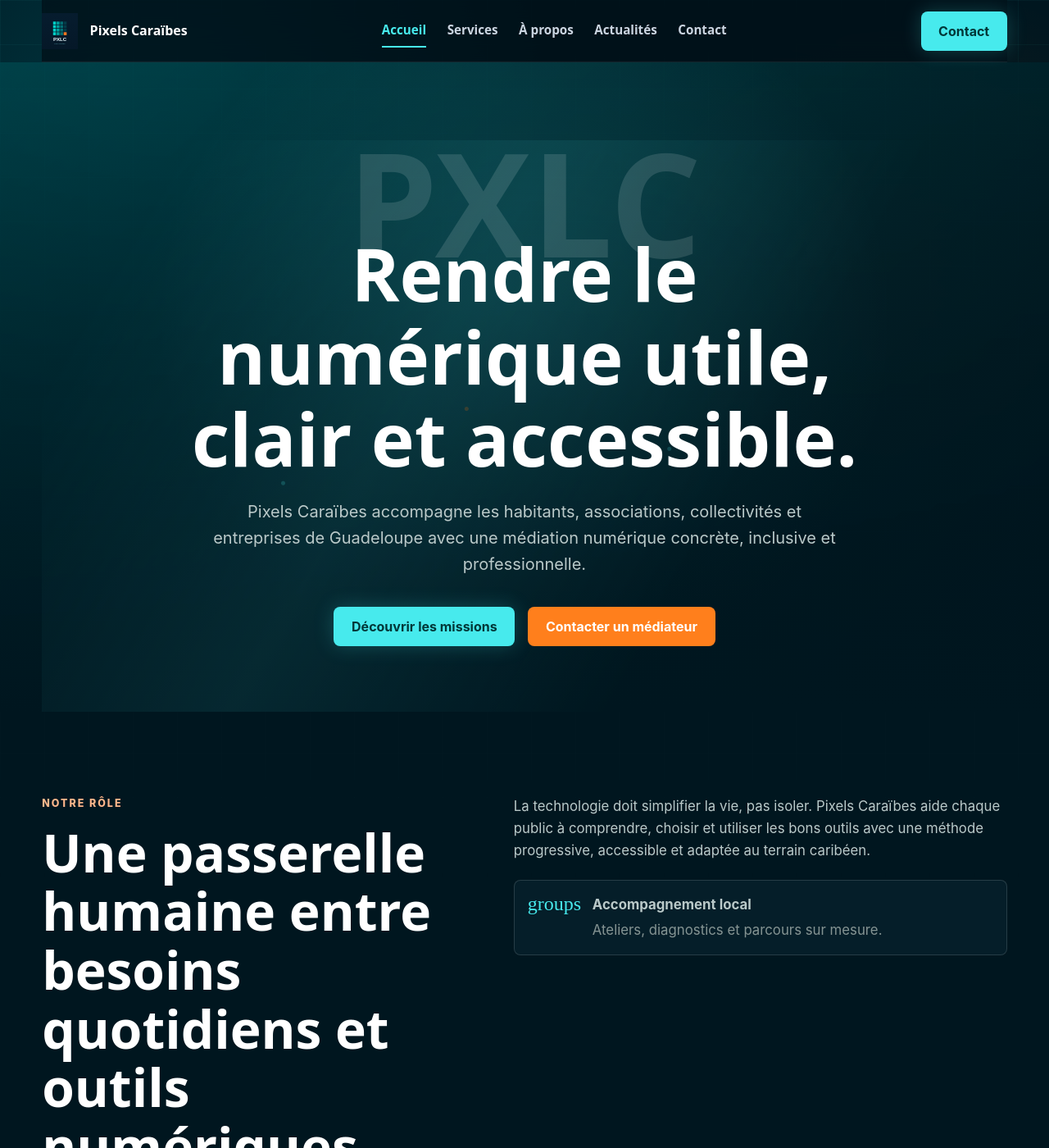
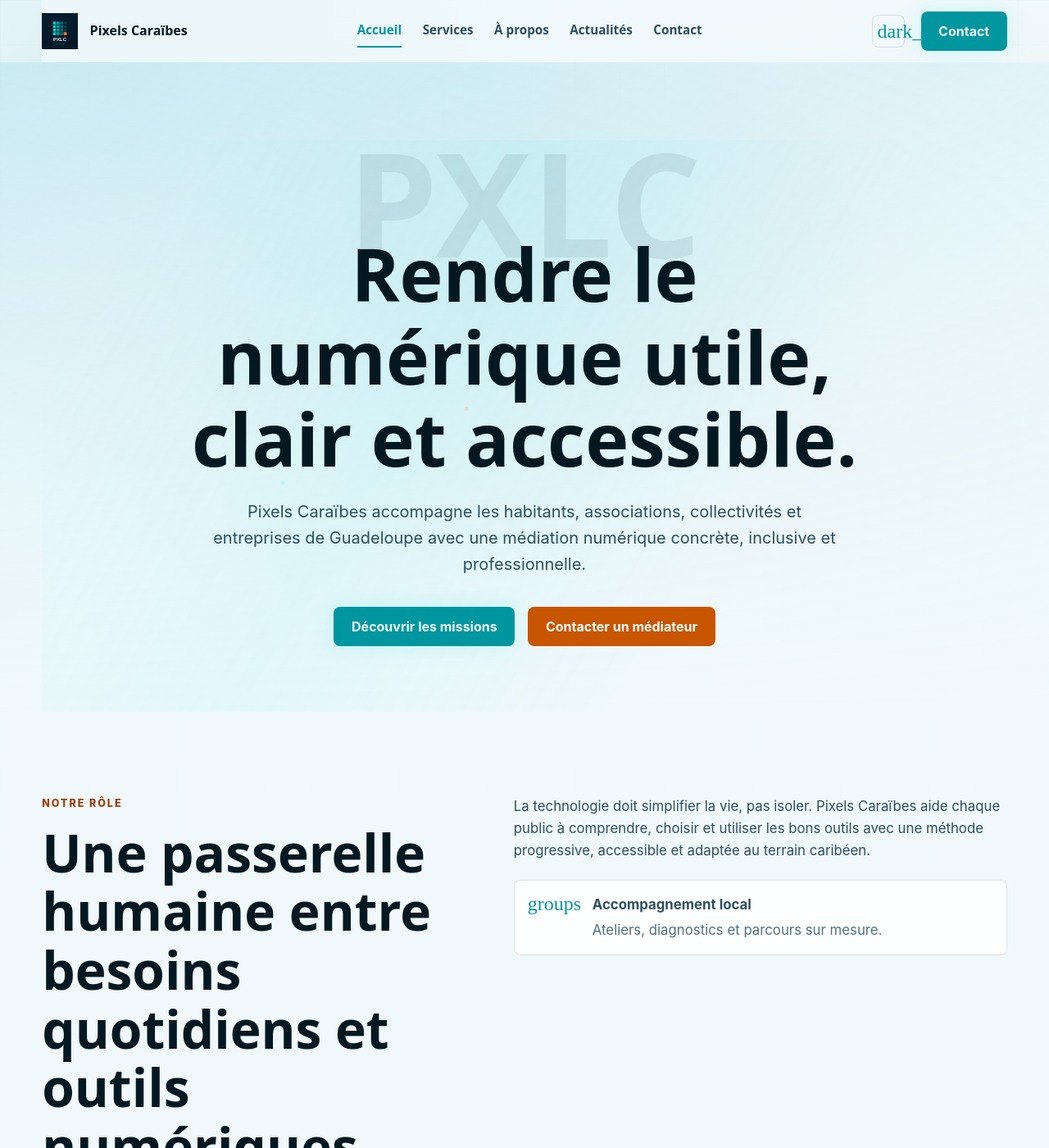
Before and after one commit to seyken971/pxlc-jekyll, a Jekyll site: the page built from index.html, in a window 1280 px wide and 1400 px high. Shown: the whole window at 82% size. Built offline with Jekyll 4.4.1, drawn with Linux system fonts in a browser that asks for light colours.

Commit message:
Add dark/light theme toggle with system preference default
The site previously rendered in dark mode only. This adds an explicit
theme switcher in the header that respects `prefers-color-scheme` by
default and persists the user's choice in localStorage.

- Refactored hardcoded colors in main.scss into CSS custom properties
  (--header-bg, --surface-card, --color-heading, etc.) so a single
  variable swap drives the whole theme.
- Added a light Caribbean palette via two mixins (light-vars +
  light-overrides for gradient-heavy elements: body, hero, cta-panel,
  audience-card.featured).
- Inline anti-flash script in <head> reads the saved theme before paint.
- Dual `theme-color` meta tags + JS keep the mobile browser chrome in sync.
- Toggle button in the header (Material icon) with proper aria-label,
  listens to system changes when no explicit choice is saved.

Co-Authored-By: Claude Sonnet 4.6 <noreply@anthropic.com>

```diff
--- a/_includes/site-header.html
+++ b/_includes/site-header.html
@@ -14,5 +14,8 @@
       <a href="{{ item.url | relative_url }}" {% if page.url == item.url %}aria-current="page"{% endif %}>{{ item.title }}</a>
     {% endfor %}
   </nav>
+  <button class="theme-toggle" id="theme-toggle" type="button" aria-label="Passer en mode clair" data-theme-toggle>
+    <span class="material-symbols-outlined" aria-hidden="true">light_mode</span>
+  </button>
   <a class="header-cta" href="{{ '/contact/' | relative_url }}">Contact</a>
 </header>
--- a/_layouts/default.html
+++ b/_layouts/default.html
@@ -54,7 +54,9 @@
       content="https://pxlc.fr/PXLC_opengraph_1200x630.png"
     />
     <!-- Thème / icônes -->
-    <meta name="theme-color" content="#00161f" />
+    <meta name="theme-color" media="(prefers-color-scheme: dark)" content="#00161f" />
+    <meta name="theme-color" media="(prefers-color-scheme: light)" content="#f0f8fb" />
+    <script>(function(){var t=localStorage.getItem('pxlc-theme');if(t)document.documentElement.setAttribute('data-theme',t);})();</script>
     <link
       rel="icon"
       type="image/svg+xml"
--- a/_sass/main.scss
+++ b/_sass/main.scss
@@ -28,10 +28,18 @@
   --radius: 8px;
   --max: 1180px;
   --gutter: clamp(1rem, 4vw, 5rem);
+  --header-bg: rgba(0, 16, 24, 0.76);
+  --header-bg-scrolled: rgba(0, 16, 24, 0.94);
+  --nav-mobile-bg: rgba(0, 16, 24, 0.98);
+  --surface-card: rgba(7, 34, 46, 0.78);
+  --color-heading: white;
+  --color-nav-link: #cbd5e1;
+  --ghost-title-color: rgba(255, 255, 255, 0.13);
 }
 
 html {
   scroll-behavior: smooth;
+  color-scheme: dark;
 }
 
 body {
@@ -123,18 +131,18 @@ textarea {
   top: 0;
   z-index: 20;
   display: grid;
-  grid-template-columns: auto 1fr auto;
+  grid-template-columns: auto 1fr auto auto;
   align-items: center;
   gap: 1.25rem;
   min-height: 76px;
   padding: 0.85rem 0;
-  background: rgba(0, 16, 24, 0.76);
+  background: var(--header-bg);
   border-bottom: 1px solid rgba(255, 255, 255, 0.08);
   backdrop-filter: blur(18px);
 }
 
 .site-header.is-scrolled {
-  background: rgba(0, 16, 24, 0.94);
+  background: var(--header-bg-scrolled);
 }
 
 .brand {
@@ -145,7 +153,7 @@ textarea {
   font-family: "Manrope", system-ui, sans-serif;
   font-weight: 800;
   letter-spacing: 0;
-  color: white;
+  color: var(--color-heading);
 }
 
 .brand img {
@@ -164,7 +172,7 @@ textarea {
   display: inline-flex;
   align-items: center;
   border-bottom: 2px solid transparent;
-  color: #cbd5e1;
+  color: var(--color-nav-link);
   font-family: "Manrope", system-ui, sans-serif;
   font-weight: 700;
   font-size: 0.95rem;
@@ -226,6 +234,24 @@ textarea {
   color: var(--primary);
 }
 
+.theme-toggle {
+  display: inline-grid;
+  place-items: center;
+  width: 40px;
+  height: 40px;
+  border: 1px solid var(--line);
+  border-radius: var(--radius);
+  background: transparent;
+  color: var(--primary);
+  cursor: pointer;
+  transition: border-color 0.2s, color 0.2s;
+  flex-shrink: 0;
+}
+
+.theme-toggle:hover {
+  border-color: var(--line-strong);
+}
+
 .hero {
   position: relative;
   min-height: min(760px, calc(100vh - 76px));
@@ -273,14 +299,14 @@ textarea {
   font-size: clamp(5rem, 15vw, 11rem);
   font-weight: 800;
   line-height: 0.85;
-  color: rgba(255, 255, 255, 0.13);
+  color: var(--ghost-title-color);
 }
 
 h1,
 h2,
 h3 {
   font-family: "Manrope", system-ui, sans-serif;
-  color: white;
+  color: var(--color-heading);
   line-height: 1.12;
   letter-spacing: 0;
 }
@@ -366,7 +392,7 @@ blockquote,
 .values-section article {
   border: 1px solid var(--line);
   border-radius: var(--radius);
-  background: rgba(7, 34, 46, 0.78);
+  background: var(--surface-card);
   backdrop-filter: blur(14px);
 }
 
@@ -792,7 +818,7 @@ td {
 
 @media (max-width: 920px) {
   .site-header {
-    grid-template-columns: 1fr auto auto;
+    grid-template-columns: 1fr auto auto auto;
     width: 100%;
     padding-inline: 1rem;
   }
@@ -813,7 +839,7 @@ td {
     padding: 0.8rem;
     border: 1px solid var(--line);
     border-radius: var(--radius);
-    background: rgba(0, 16, 24, 0.98);
+    background: var(--nav-mobile-bg);
     box-shadow: var(--shadow);
   }
 
@@ -896,6 +922,75 @@ td {
   }
 }
 
+/* === THÈME CLAIR === */
+
+@mixin light-vars {
+  --background: #f0f8fb;
+  --surface: #e2f3f8;
+  --surface-low: #d5ecf3;
+  --surface-high: #c4e3ec;
+  --surface-highest: #afd8e5;
+  --text: #031820;
+  --muted: #2d4f5e;
+  --quiet: #4f717e;
+  --primary: #0096a0;
+  --primary-strong: #007880;
+  --primary-ink: #f0f8fb;
+  --secondary: #c85500;
+  --secondary-soft: #a03d00;
+  --line: rgba(3, 24, 32, 0.12);
+  --line-strong: rgba(0, 150, 160, 0.35);
+  --shadow: 0 28px 80px rgba(0, 0, 0, 0.08);
+  --header-bg: rgba(240, 248, 251, 0.82);
+  --header-bg-scrolled: rgba(240, 248, 251, 0.96);
+  --nav-mobile-bg: rgba(240, 248, 251, 0.99);
+  --surface-card: rgba(255, 255, 255, 0.90);
+  --color-heading: #031820;
+  --color-nav-link: #2d4f5e;
+  --ghost-title-color: rgba(3, 24, 32, 0.08);
+  color-scheme: light;
+}
+
+@mixin light-overrides {
+  & body {
+    background:
+      radial-gradient(circle at 15% 5%, rgba(0, 150, 160, 0.10), transparent 32rem),
+      radial-gradient(circle at 85% 12%, rgba(200, 85, 0, 0.07), transparent 28rem),
+      var(--background);
+  }
+
+  & .hero-bg::before {
+    background:
+      linear-gradient(to bottom, rgba(224, 244, 250, 0.3), var(--background)),
+      radial-gradient(circle at 50% 40%, rgba(0, 150, 160, 0.12), transparent 28rem),
+      linear-gradient(135deg, rgba(160, 218, 232, 0.5), rgba(240, 248, 251, 0.90));
+  }
+
+  & .cta-panel {
+    background:
+      radial-gradient(circle at 90% 15%, rgba(200, 85, 0, 0.14), transparent 20rem),
+      linear-gradient(135deg, rgba(0, 150, 160, 0.10), rgba(224, 244, 250, 0.90));
+  }
+
+  & .audience-card.featured {
+    background:
+      radial-gradient(circle at 100% 0%, rgba(0, 150, 160, 0.14), transparent 15rem),
+      rgba(255, 255, 255, 0.90);
+  }
+}
+
+@media (prefers-color-scheme: light) {
+  :root:not([data-theme="dark"]) {
+    @include light-vars;
+    @include light-overrides;
+  }
+}
+
+html[data-theme="light"] {
+  @include light-vars;
+  @include light-overrides;
+}
+
 @media (prefers-reduced-motion: reduce) {
   *,
   *::before,
--- a/assets/js/site.js
+++ b/assets/js/site.js
@@ -20,6 +20,48 @@
     window.addEventListener("scroll", updateHeader, { passive: true });
   }
 
+  // Theme toggle
+  var themeToggle = document.querySelector("[data-theme-toggle]");
+  if (themeToggle) {
+    var themeIcon = themeToggle.querySelector(".material-symbols-outlined");
+
+    function getEffectiveTheme() {
+      var saved = localStorage.getItem("pxlc-theme");
+      if (saved) return saved;
+      return window.matchMedia("(prefers-color-scheme: light)").matches ? "light" : "dark";
+    }
+
+    function applyThemeUI(theme) {
+      if (themeIcon) {
+        themeIcon.textContent = theme === "light" ? "dark_mode" : "light_mode";
+      }
+      themeToggle.setAttribute(
+        "aria-label",
+        theme === "light" ? "Passer en mode sombre" : "Passer en mode clair"
+      );
+      document.querySelectorAll('meta[name="theme-color"]').forEach(function (m) {
+        m.content = theme === "light" ? "#f0f8fb" : "#00161f";
+      });
+    }
+
+    applyThemeUI(getEffectiveTheme());
+
+    themeToggle.addEventListener("click", function () {
+      var current = document.documentElement.getAttribute("data-theme") ||
+        (window.matchMedia("(prefers-color-scheme: light)").matches ? "light" : "dark");
+      var next = current === "dark" ? "light" : "dark";
+      localStorage.setItem("pxlc-theme", next);
+      document.documentElement.setAttribute("data-theme", next);
+      applyThemeUI(next);
+    });
+
+    window.matchMedia("(prefers-color-scheme: light)").addEventListener("change", function (e) {
+      if (!localStorage.getItem("pxlc-theme")) {
+        applyThemeUI(e.matches ? "light" : "dark");
+      }
+    });
+  }
+
   var contactForm = document.querySelector("[data-contact-form]");
   if (contactForm) {
     contactForm.addEventListener("submit", function (event) {
```
